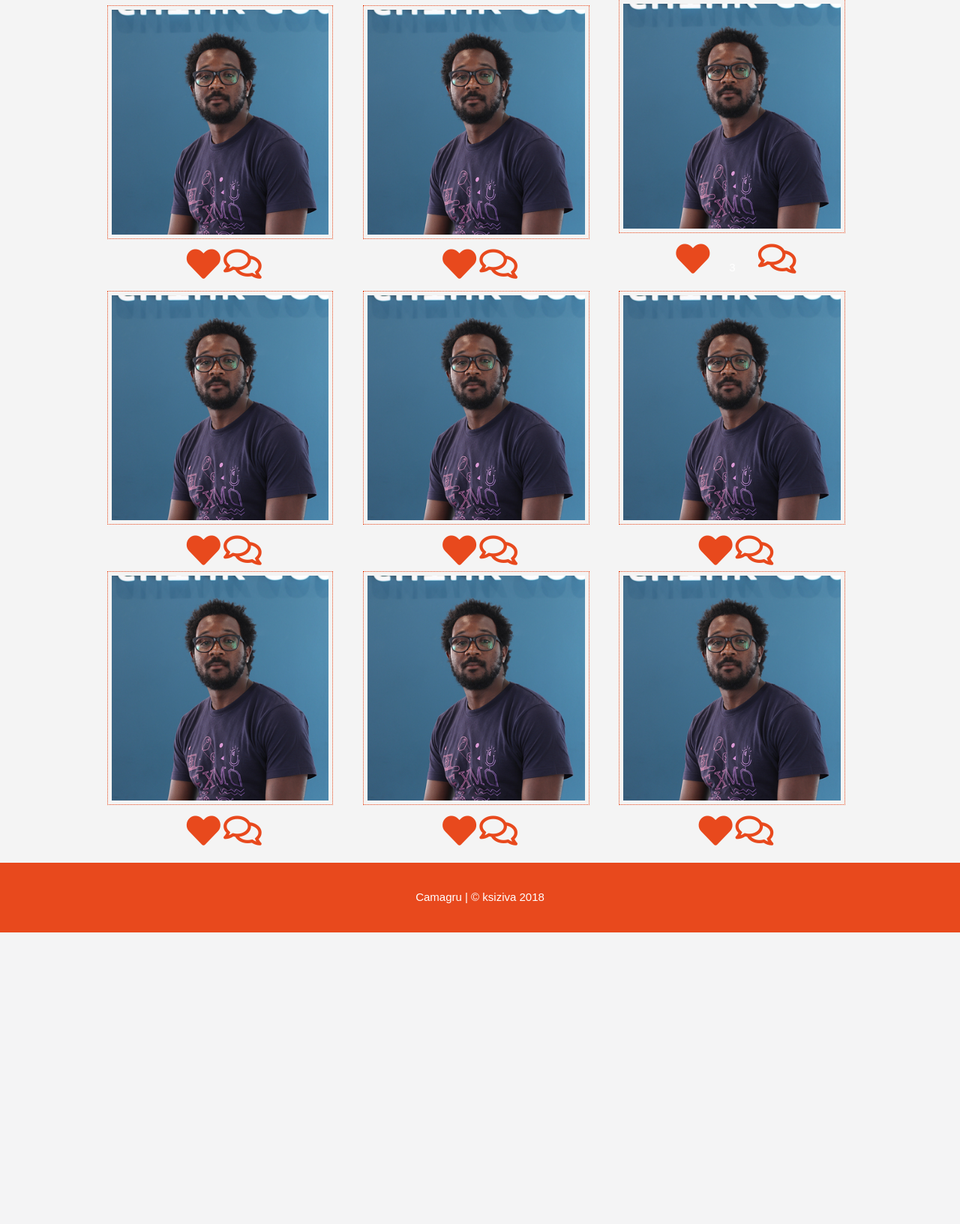
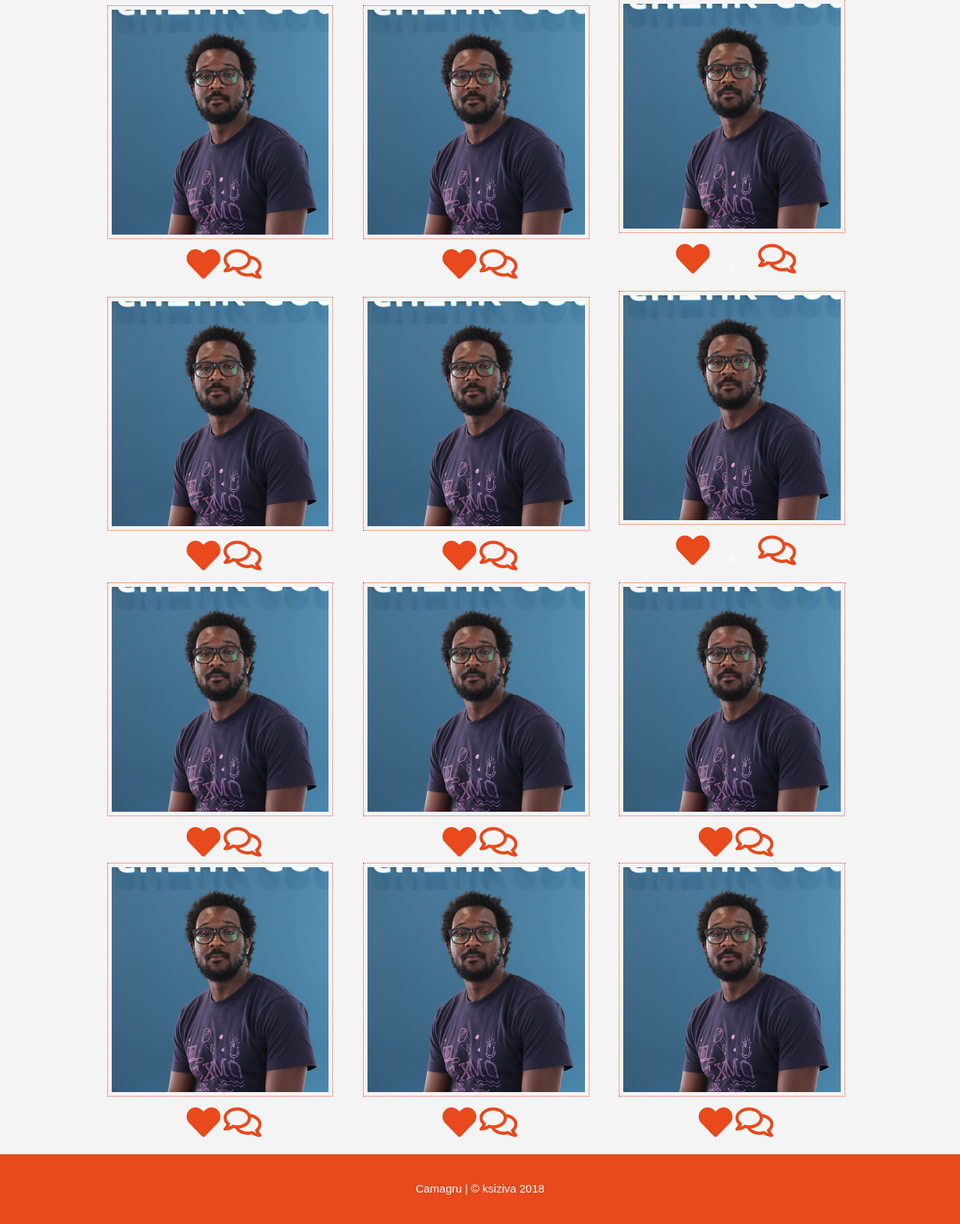
Before and after one commit to kaysiz/camagru, a PHP site: page /camagru/?userexists=1 in a window 1280 px wide. Shown: the part 386-2019 px from the top of the page at 75% size. Before the commit the page ends 1630 px from the top, so only its background shows below. Run offline with PHP 8.4, Linux system fonts and the light colour scheme; some libraries are stand-ins or nearby versions.

Commit message:
Initial Commit

```diff
--- a/css/style.css
+++ b/css/style.css
@@ -66,7 +66,6 @@ header .current a {
 
 #gallery {
     margin-top: 20px;
-    min-height: 100%;
     display: grid;
     grid-template-rows: auto 1fr auto;
 }
--- a/index.php
+++ b/index.php
@@ -31,6 +31,27 @@
             <h1>Gallery</h1>
         </div>
         <div class="container gallery-container">
+            <div class="gallery-item">
+                <a href=""><img src="./images/medium_ksiziva.jpg" alt=""></a>
+                <div class="gallery-desc">
+                    <span><a href=""><i class="fas fa-heart fa-3x"></i></a></span>
+                    <span><a href=""><i class="far fa-comments fa-3x"></i></a></span>
+                </div>
+            </div>
+            <div class="gallery-item">
+                <a href=""><img src="./images/medium_ksiziva.jpg" alt=""></a>
+                <div class="gallery-desc">
+                    <span><a href=""><i class="fas fa-heart fa-3x"></i></a></span>
+                    <span><a href=""><i class="far fa-comments fa-3x"></i></a></span>
+                </div>
+            </div>
+            <div class="gallery-item">
+                <a href=""><img src="./images/medium_ksiziva.jpg" alt=""></a>
+                <div class="gallery-desc">
+                    <span><i class="fas fa-heart fa-3x" onclick="localstr();"></i></span><span class="notification badge">3</span>
+                    <span><a href=""><i class="far fa-comments fa-3x"></i></a></span>
+                </div>
+            </div>
             <div class="gallery-item">
                 <a href=""><img src="./images/medium_ksiziva.jpg" alt=""></a>
                 <div class="gallery-desc">
```
